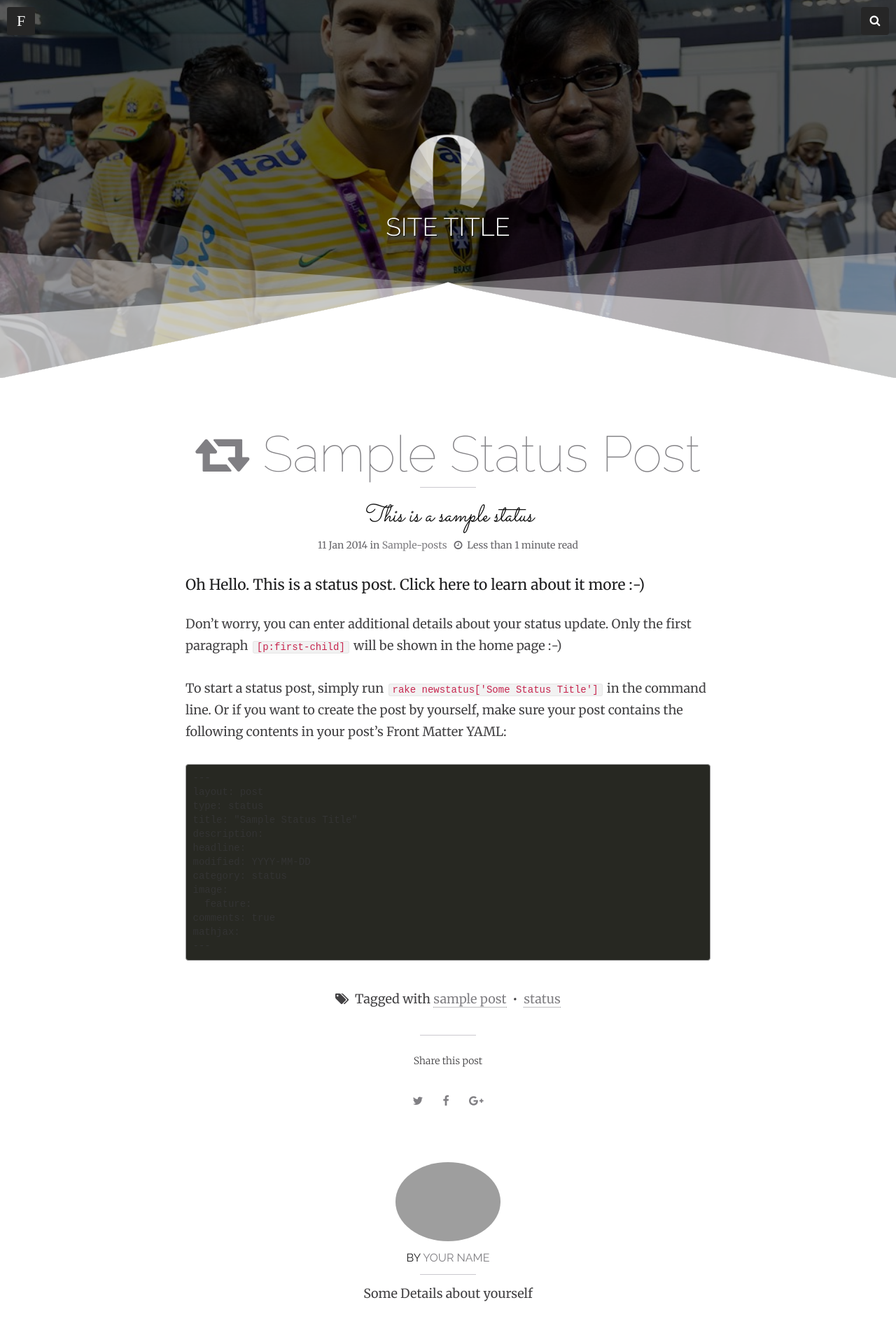
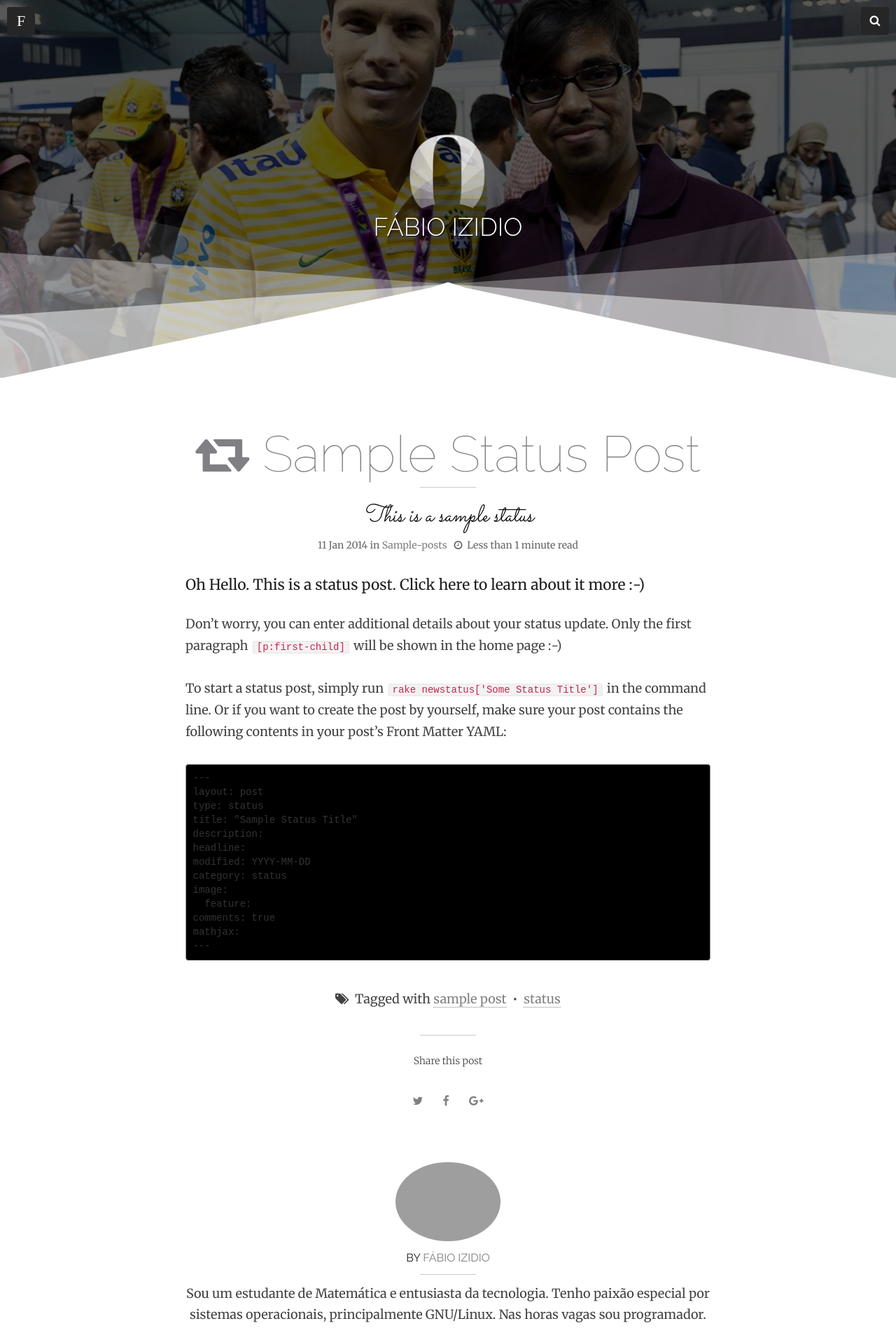
Before and after one commit to fabioizidio/fabioizidio.github.io, a Jekyll site: the page built from _posts/2014-01-11-a-status.md, in a window 1280 px wide. Shown: the top 1898 px of the page at 70% size. Built offline with Jekyll 4.4.1, drawn with Linux system fonts in a browser that asks for light colours; comment, search, counter and statistics services are not loaded; some of the changed text lies outside the part shown.

Commit message:
first commit

```diff
--- a/_config.yml
+++ b/_config.yml
@@ -1,7 +1,7 @@
-title:            Site Title
-description:      Site description for the metas.
+title:            Fábio Izidio
+description:      Um pouco de tudo o que gosto
 logo:             omikron.png
-disqus_shortname: shortname
+disqus_shortname: fabioizidio
 # Assign a default image for your site's header and footer
 default_bg:       default_bg.jpg
 search:           true
@@ -14,7 +14,7 @@ animated_fins:    true
 # Specify the fin color in RGB value
 fin_color:        "255,255,255"
 # Change url to your domain. Leave localhost server or blank when working locally.
-url:          http://hmfaysal.me/hmfaysal-omega-theme
+url:          http://fabioizidio.com.br
 # baseurl:
 
 # Gems used
@@ -42,15 +42,15 @@ jekyll-archives:
 
 # Owner/author information
 author:
-  name:           Your Name
-  picture:        your-photo.jpg
-  email:          your@email.com
+  name:           Fábio Izidio
+  picture:        my-photo.jpg
+  email:          fabioizidio7@gmail.com
   # Use the coder's toolbox at http://coderstoolbox.net/string/#!encoding=xml&action=encode&charset=us_ascii to encode your description into XML string
-  description:    Some Details about yourself
+  description:    Sou um estudante de Matem&#225;tica e entusiasta da tecnologia. Tenho paix&#227;o especial por sistemas operacionais, principalmente GNU/Linux. Nas horas vagas sou programador. E na raridade brinco com m&#250;sica e poesia. Apesar disso tudo, prefiro ser lembrado como um servo de Jesus Cristo.
   # Social networking links used in footer. Update and remove as you like.
-  twitter:
-  facebook:
-  github:
+  twitter:        Fabio_Izidio
+  facebook:       fi.fabioizidio
+  github:         fabioizidio
   linkedin:
   instagram:
   tumblr:
@@ -64,11 +64,11 @@ google_verify:
 # Links to include in top navigation
 # For external links add external: true
 links:
-  - title: Home
+  - title: Início
     url: /
     external: false
     icon: home
-  - title: Categories
+  - title: Categorias
     url: /categories
   - title: Tags
     url: /tags
@@ -85,7 +85,7 @@ sitemap:
         - "/index.html"
 
 # http://en.wikipedia.org/wiki/List_of_tz_database_time_zones
-timezone:    America/New_York
+timezone:    America/Fortaleza
 future:      true
 markdown:    kramdown
 highlighter: rouge
--- a/assets/css/syntax.css
+++ b/assets/css/syntax.css
@@ -1,6 +1,6 @@
 pre.highlight,
-.highlight pre { background-color: #272822; }
-.highlight .hll { background-color: #272822; }
+.highlight pre { background-color: #000000; }
+.highlight .hll { background-color: #000000; }
 .highlight .c { color: #75715e } /* Comment */
 .highlight .err { color: #960050; background-color: #1e0010 } /* Error */
 .highlight .k { color: #66d9ef } /* Keyword */
```
